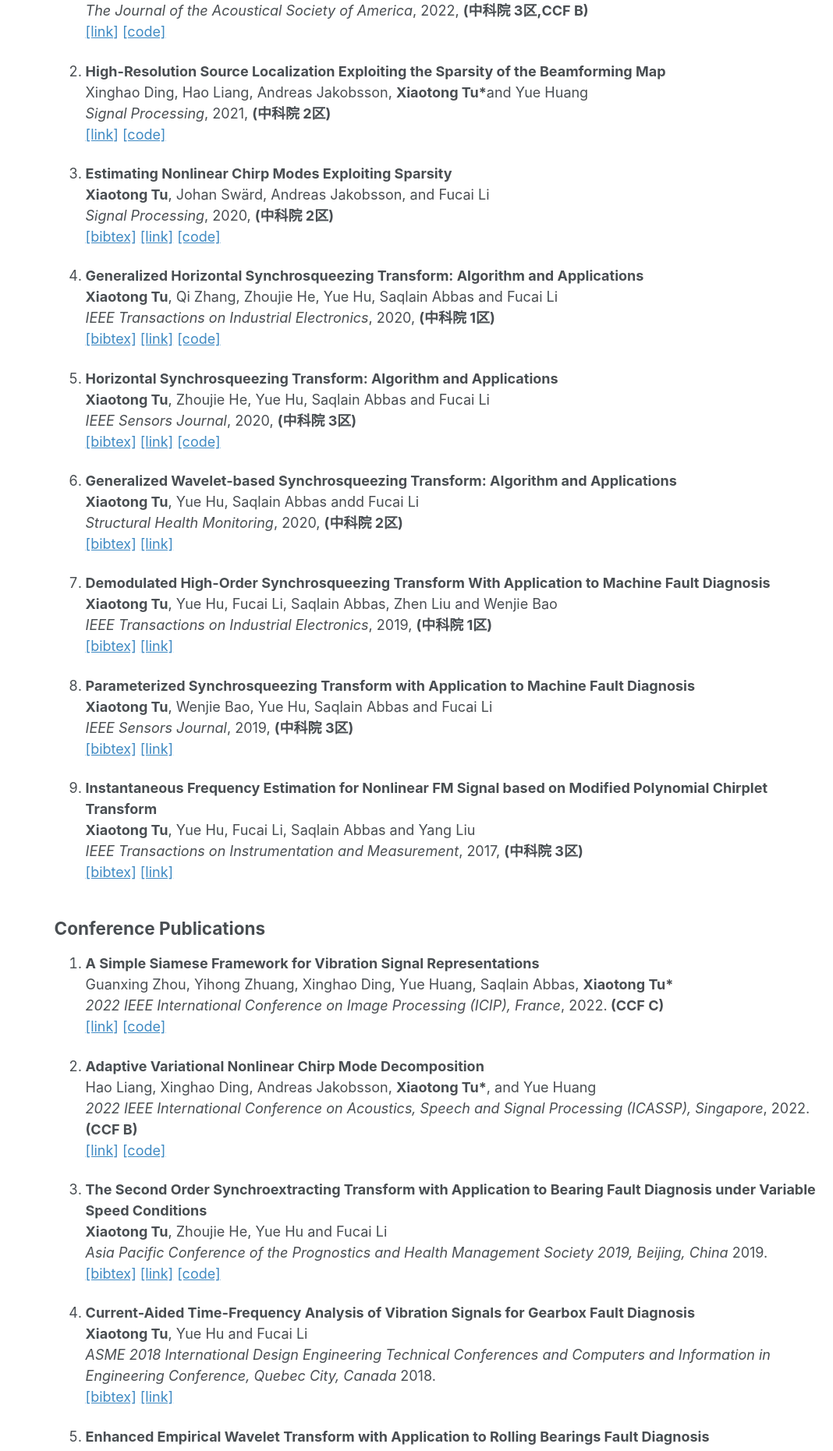
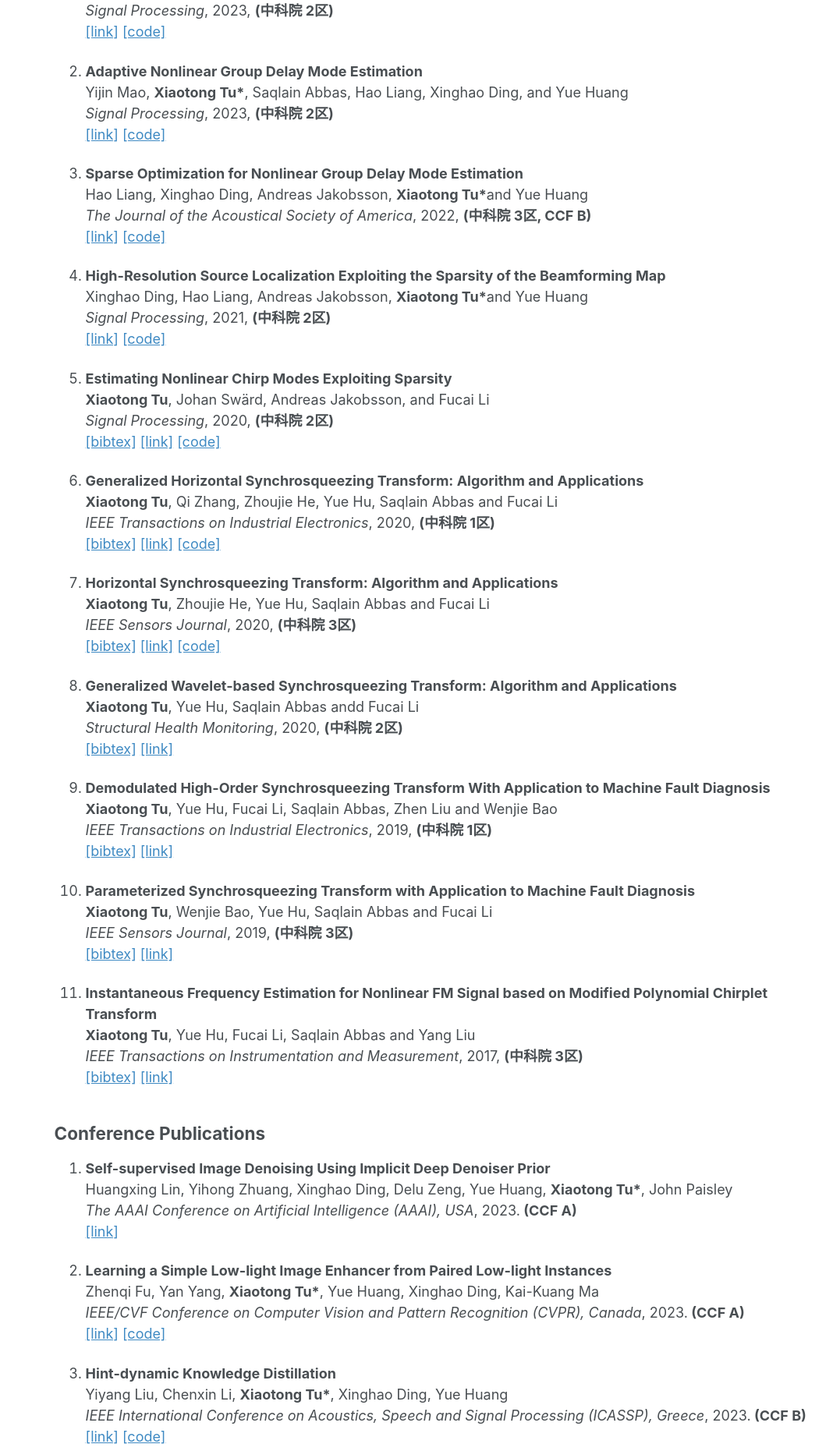
Before and after one commit to tormii/tormii.github.io, a plain HTML site: page publications.html in a window 1280 px wide. Shown: the part 335-2196 px from the top of the page at 78% size, 212-1280 px from the left. Drawn offline with nearby package versions, Linux system fonts and the light colour scheme; some packages are replaced by stand-ins of ours.

Commit message:
Update publications.html

```diff
--- a/publications.html
+++ b/publications.html
@@ -122,11 +122,26 @@
       <script> function toggleBibtex(articleid) { var bib = document.getElementById('bib_' + articleid); if (bib) { if (bib.className.indexOf('bibtex') != -1) { bib.className.indexOf('noshow') == -1 ? bib.className = 'bibtex noshow' : bib.className = 'bibtex'; } } else { return; } } </script>
       <h2 id="journal-publications">Journal Publications</h2>
       <ol class="biblist">
+         <!-- Item: DAMAS-FISTA-LASSO -->
+         <li>
+          <p> <b>Learning to Sound Imaging by a Model-based Interpretable Network</b><br> Yonghua Zhang, <b>Xiaotong Tu*</b>, Saqlain Abbas, Hao Liang, Xinghao Ding, and Yue Huang<br> <i>Signal Processing</i>,
+            2023, <b>(中科院 2区)</b><br> <a
+              href="https://www.sciencedirect.com/science/article/pii/S0165168423003559" class="textlink"
+              target="_blank">[link]</a> <a href="https://github.com/YijinMao/ANGDME" class="textlink"
+              target="_blank">[code]</a></p>
+
+         <!-- Item: ANGDME  -->
+         <li>
+          <p> <b>Adaptive Nonlinear Group Delay Mode Estimation</b><br> Yijin Mao, <b>Xiaotong Tu*</b>, Saqlain Abbas, Hao Liang, Xinghao Ding, and Yue Huang<br> <i>Signal Processing</i>,
+            2023, <b>(中科院 2区)</b><br> <a
+              href="https://www.sciencedirect.com/science/article/abs/pii/S0165168423002554" class="textlink"
+              target="_blank">[link]</a> <a href="https://github.com/YijinMao/ANGDME" class="textlink"
+              target="_blank">[code]</a></p>
         <!-- Item: NGDME -->
         <li>
           <p> <b>Sparse Optimization for Nonlinear Group Delay Mode Estimation</b><br> Hao Liang, Xinghao Ding, Andreas
             Jakobsson, <b>Xiaotong Tu*</b>and Yue Huang<br> <i>The Journal of the Acoustical Society of America</i>,
-            2022, <b>(中科院 3区,CCF B)</b><br> <a
+            2022, <b>(中科院 3区, CCF B)</b><br> <a
               href="https://www.sciencedirect.com/science/article/pii/S016516842100414X" class="textlink"
               target="_blank">[link]</a> <a href="https://github.com/HauLiang/NGDME" class="textlink"
               target="_blank">[code]</a></p>
@@ -273,10 +288,35 @@
       </ol>
       <h2 id="conference-publications">Conference Publications</h2>
       <ol class="biblist">
+       <!-- Item: IDDP -->
+     <li>
+      <p> <b>Self-supervised Image Denoising Using Implicit Deep Denoiser Prior</b><br> Huangxing Lin, Yihong Zhuang, Xinghao Ding, Delu Zeng, Yue Huang, <b>Xiaotong Tu*</b>, John Paisley
+             <br> <i>The AAAI Conference on Artificial Intelligence (AAAI), USA</i>, 2023.<b> (CCF A)</b><br> <a
+          href="https://ojs.aaai.org/index.php/AAAI/article/view/25245"
+          class="textlink" target="_blank">[link]</a> </p>
+      <!-- Item: PairLIE -->
+     <li>
+      <p> <b>Learning a Simple Low-light Image Enhancer from Paired Low-light Instances</b><br> Zhenqi Fu, Yan Yang, <b>Xiaotong Tu*</b>, Yue Huang, Xinghao Ding, Kai-Kuang Ma
+             <br> <i>IEEE/CVF Conference on Computer Vision and Pattern Recognition (CVPR), Canada</i>, 2023.<b> (CCF A)</b><br> <a
+          href="https://openaccess.thecvf.com/content/CVPR2023/html/Fu_Learning_a_Simple_Low-Light_Image_Enhancer_From_Paired_Low-Light_Instances_CVPR_2023_paper.html"
+          class="textlink" target="_blank">[link]</a> <a href="https://github.com/zhenqifu/PairLIE" class="textlink"
+          target="_blank">[code]</a></p>
+
+</pre>
+      <!-- Item: HDKD -->
+     <li>
+      <p> <b>Hint-dynamic Knowledge Distillation</b><br> Yiyang Liu, Chenxin Li, <b>Xiaotong Tu*</b>, Xinghao Ding, Yue Huang
+             <br> <i>IEEE International Conference on Acoustics, Speech and Signal Processing (ICASSP), Greece</i>, 2023.<b> (CCF B)</b><br> <a
+          href="https://ieeexplore.ieee.org/document/10096160"
+          class="textlink" target="_blank">[link]</a> <a href="https://github.com/JoaquinChou/SigSiam" class="textlink"
+          target="_blank">[code]</a></p>
+      <div id="bib_SSET" class="bibtex noshow">
+        <pre>@inproceedings{SSET}
+</pre>
      <!-- Item: SigSiam -->
      <li>
       <p> <b>A Simple Siamese Framework for Vibration Signal Representations</b><br> Guanxing Zhou, Yihong Zhuang, Xinghao Ding, Yue Huang, Saqlain Abbas,
-         <b>Xiaotong Tu*</b> <br> <i>2022 IEEE International Conference on Image Processing (ICIP), France</i>, 2022.<b> (CCF C)</b><br> <a
+         <b>Xiaotong Tu*</b> <br> <i>IEEE International Conference on Image Processing (ICIP), France</i>, 2022.<b> (CCF C)</b><br> <a
           href="https://ieeexplore.ieee.org/abstract/document/9897341"
           class="textlink" target="_blank">[link]</a> <a href="https://github.com/JoaquinChou/SigSiam" class="textlink"
           target="_blank">[code]</a></p>
@@ -287,7 +327,7 @@
         <!-- Item: AVNCMD -->
         <li>
           <p> <b>Adaptive Variational Nonlinear Chirp Mode Decomposition</b><br> Hao Liang, Xinghao Ding, Andreas
-            Jakobsson, <b>Xiaotong Tu*</b>, and Yue Huang <br> <i>2022 IEEE International Conference on Acoustics,
+            Jakobsson, <b>Xiaotong Tu*</b>, and Yue Huang <br> <i>IEEE International Conference on Acoustics,
               Speech and Signal Processing (ICASSP), Singapore</i>, 2022.<b> (CCF B)</b><br> <a
               href="https://www.researchgate.net/publication/358021100_ADAPTIVE_VARIATIONAL_NONLINEAR_CHIRP_MODE_DECOMPOSITION"
               class="textlink" target="_blank">[link]</a> <a href="https://github.com/HauLiang/AVNCMD" class="textlink"
@@ -300,7 +340,7 @@
         <li>
           <p> <b>The Second Order Synchroextracting Transform with Application to Bearing Fault Diagnosis under Variable
               Speed Conditions</b><br> <b>Xiaotong Tu</b>, Zhoujie He, Yue Hu and Fucai Li <br> <i>Asia Pacific
-              Conference of the Prognostics and Health Management Society 2019, Beijing, China</i> 2019.<br> <a
+              Conference of the Prognostics and Health Management Society, Beijing, China</i> 2019.<br> <a
               href="javascript:toggleBibtex('SSET')" class="textlink">[bibtex]</a> <a
               href="https://www.researchgate.net/publication/334635135_The_Second_Order_Synchroextracting_Transform_with_Application_to_Bearing_Fault_Diagnosis_under_Variable_Speed_Condition"
               class="textlink" target="_blank">[link]</a> <a href="https://github.com/tormii/SSET" class="textlink"
```
